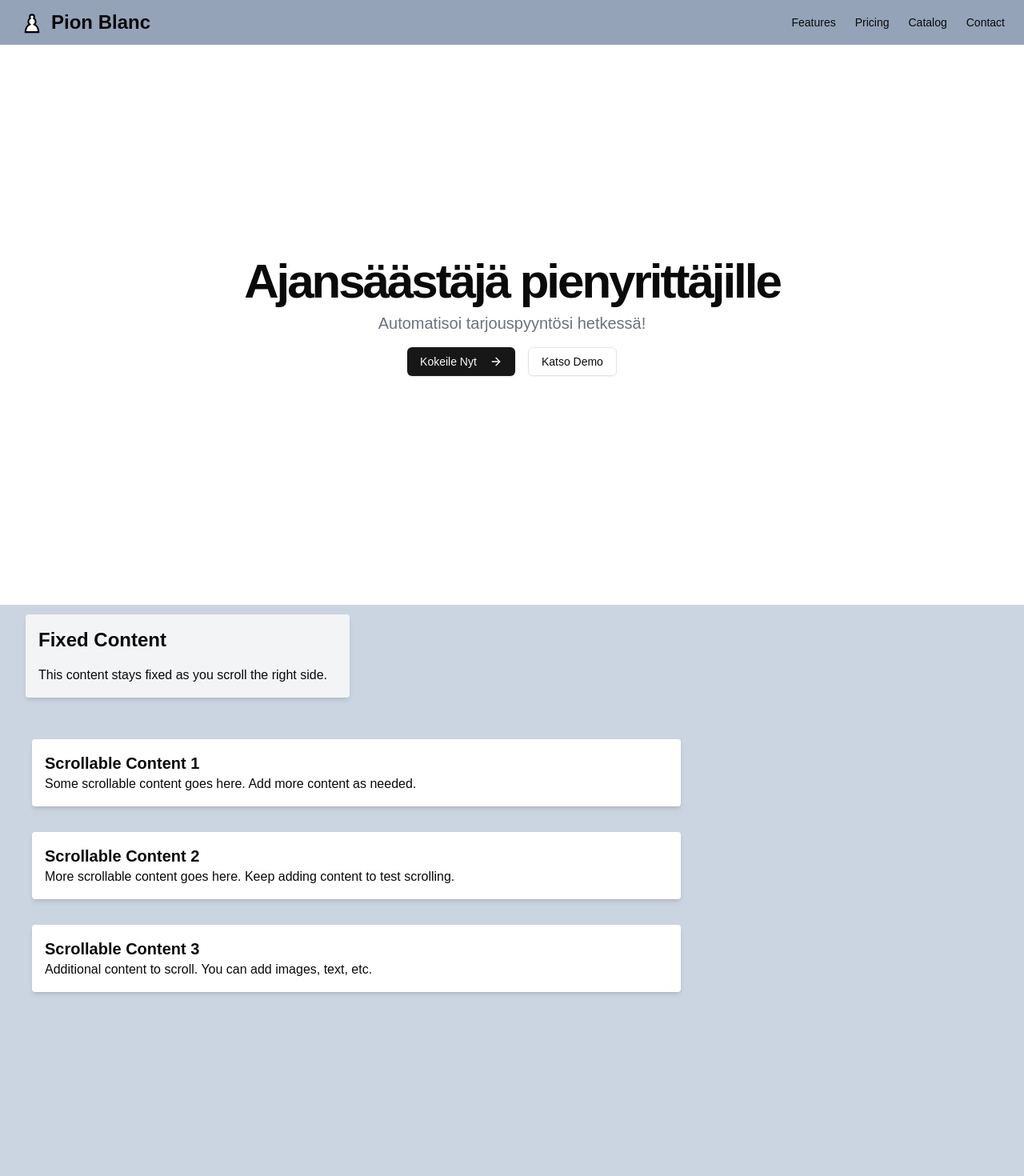
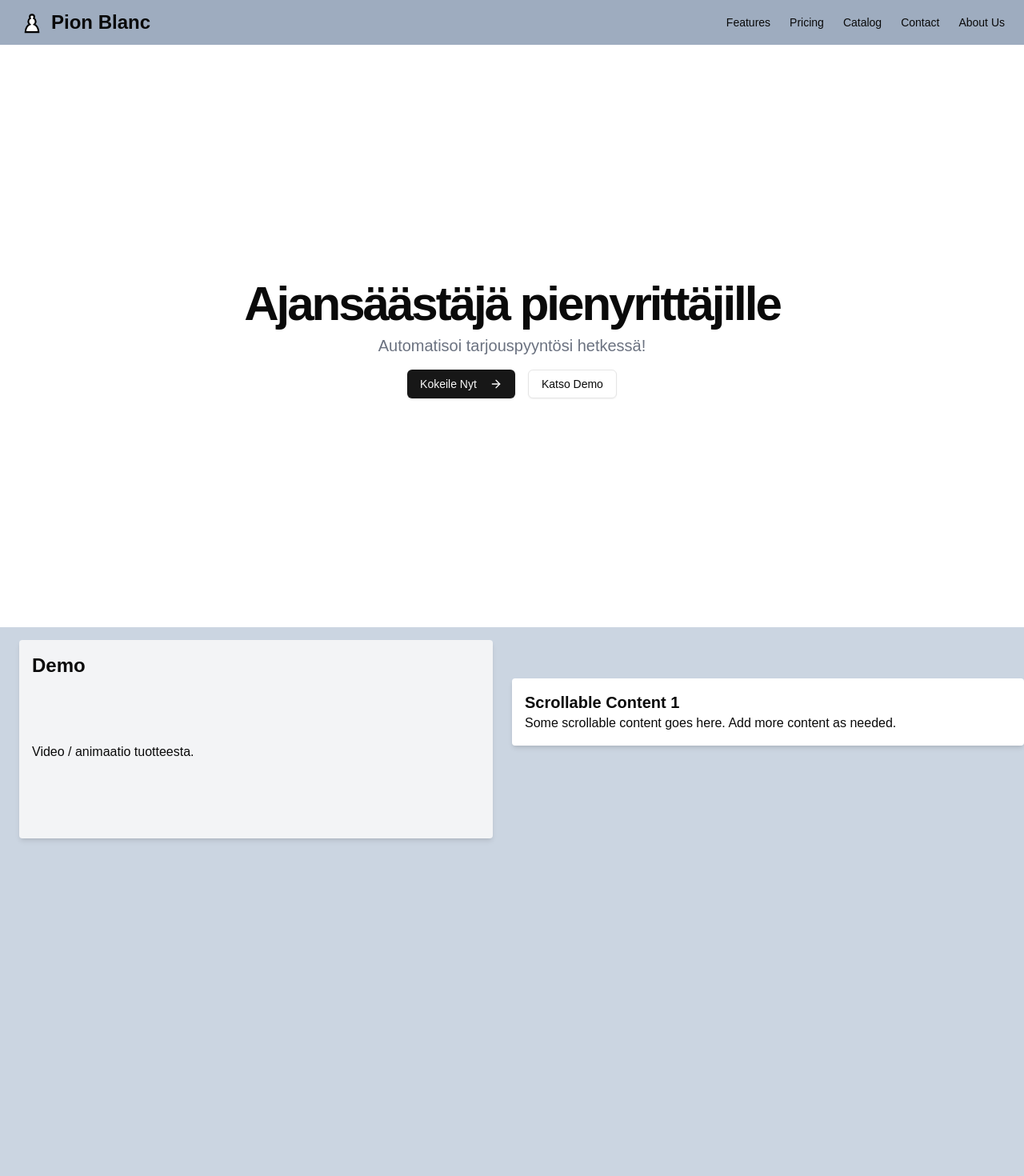
Before and after one commit to strengv1/pionblanc, a Next.js app in the folder homepage/: page / in a window 1280 px wide. Shown: the top 1470 px of the page at 80% size. Built offline with nearby package versions, Linux system fonts and the light colour scheme.

Commit message:
working fixed position

```diff
--- a/homepage/src/app/layout.tsx
+++ b/homepage/src/app/layout.tsx
@@ -1,5 +1,6 @@
 import localFont from "next/font/local";
 import "./globals.css";
+import Link from "next/link";
 
 // const geistSans = localFont({
 //   src: "./fonts/GeistVF.woff",
@@ -19,10 +20,46 @@ export default function RootLayout({
 }>) {
   return (
     <html lang="en">
-      <body
-        //className="flex justify-center"// className={`${geistSans.variable} ${geistMono.variable} antialiased`}
-      >
-        {children}
+      <body>
+        <header className="p-4 lg:px-6 h-14 flex fixed w-full items-center bg-slate-400 hover:bg-opacity-98 bg-opacity-90 z-10 top-0">
+          <Link className="flex items-center justify-center" href="/">
+            <img src="/pawn.svg" alt="Logo" className="h-7 w-7 md:h-7 md:w-7 lg:h-8 lg:w-8 text-primary" />
+            <span className="ml-2 text-lg md:text-xl lg:text-2xl font-bold">Pion Blanc</span>
+          </Link>
+          <nav className="ml-auto flex gap-4 sm:gap-6">
+            <Link className="text-sm font-medium hover:underline underline-offset-4" href="#features">
+              Features
+            </Link>
+            <Link className="text-sm font-medium hover:underline underline-offset-4" href="#pricing">
+              Pricing
+            </Link>
+            <Link className="text-sm font-medium hover:underline underline-offset-4" href="#catalog">
+              Catalog
+            </Link>
+            <Link className="text-sm font-medium hover:underline underline-offset-4" href="#contact">
+              Contact
+            </Link>
+            <Link className="text-sm font-medium hover:underline underline-offset-4" href="/about">
+              About Us
+            </Link>
+          </nav>
+        </header>
+        <main className="flex-1 mt-16 mb-9">
+          {children}
+        </main>
+        <footer className="flex flex-col gap-2 sm:flex-row py-6 w-full shrink-0 items-center px-4 md:px-6 border-t">
+          <p className="text-xs text-gray-500 dark:text-gray-400">
+            © 2023 InvoiceScraper Inc. All rights reserved.
+          </p>
+          <nav className="sm:ml-auto flex gap-4 sm:gap-6">
+            <Link className="text-xs hover:underline underline-offset-4" href="#">
+              Terms of Service
+            </Link>
+            <Link className="text-xs hover:underline underline-offset-4" href="#">
+              Privacy
+            </Link>
+          </nav>
+        </footer>
       </body>
     </html>
   );
--- a/homepage/src/app/page.tsx
+++ b/homepage/src/app/page.tsx
@@ -1,32 +1,12 @@
 import { Button } from "@/components/ui/button"
 import { Card, CardContent, CardDescription, CardFooter, CardHeader, CardTitle } from "@/components/ui/card"
 import Link from "next/link"
-import { ArrowRight, CheckCircle, Globe, FileCode, Zap } from "lucide-react"
+import { ArrowRight, CheckCircle } from "lucide-react"
 
 export default function LandingPage() {
   return (
-    <div className="flex flex-col min-h-screen">
-      <header className="px-4 lg:px-6 h-14 flex fixed w-full items-center bg-slate-400 hover:bg-opacity-100 bg-opacity-60 ">
-        <Link className="flex items-center justify-center" href="#">
-          <img src="/pawn.svg" alt="Logo" className="h-7 w-7 md:h-7 md:w-7 lg:h-8 lg:w-8 text-primary" />
-          <span className="ml-2 text-lg md:text-xl lg:text-2xl font-bold">Pion Blanc</span>
-        </Link>
-        <nav className="ml-auto flex gap-4 sm:gap-6">
-          <Link className="text-sm font-medium hover:underline underline-offset-4" href="#features">
-            Features
-          </Link>
-          <Link className="text-sm font-medium hover:underline underline-offset-4" href="#pricing">
-            Pricing
-          </Link>
-          <Link className="text-sm font-medium hover:underline underline-offset-4" href="#catalog">
-            Catalog
-          </Link>
-          <Link className="text-sm font-medium hover:underline underline-offset-4" href="#contact">
-            Contact
-          </Link>
-        </nav>
-      </header>
-      <main className="flex-1 mt-9">
+    <div>
+
       <section className="w-full py-12 md:py-32 lg:py-48 xl:py-56 flex items-center" style={{height: "90vh"}}>
         <div className="container mx-auto max-w-[1200px] px-4 md:px-6 ">
 
@@ -50,27 +30,30 @@ export default function LandingPage() {
         </div>
       </section>
 
-        <section className="h-screen bg-slate-300 mx-auto px-4 sm:px-6 lg:px-8 py-16 ">
+      <section className="min-h-screen bg-slate-300 mx-auto flex flex-col md:flex-row"> {/*  px-4 sm:px-6 lg:px-8 py-16  */}
+
         {/* Left Fixed Column */}
-          <div className="w-1/3 sticky top-1/2 transform -translate-y-1/2">
+        <div className="w-full md:w-1/2 py-4">
+          <div className="w-full sm:px-2 md:px-4 lg:px-6 px-2 sticky top-20 md:top-32 lg:top-40 "> {/* top-1/2 transform -translate-y-1/2 */}
             <div className="p-4 bg-gray-100 rounded shadow-md">
-              <h2 className="text-2xl font-bold mb-4">Fixed Content</h2>
-              <p>This content stays fixed as you scroll the right side.</p>
+              <h2 className="text-2xl font-bold mb-4">Demo</h2>
+              <p className="my-20">Video / animaatio tuotteesta.</p>
+            </div>
           </div>
         </div>
 
         {/* Right scrolling Column */}
-          <div className="w-2/3 ml-2">
-            <div className="space-y-8">
-              <div className="p-4 bg-white rounded shadow-md">
+        <div className="w-full md:w-1/2 my-8 md:my-16">
+          <div className="flex flex-col">
+            <div className="p-4 bg-white rounded shadow-md mb-12 md:mb-96">
               <h3 className="text-xl font-semibold">Scrollable Content 1</h3>
               <p>Some scrollable content goes here. Add more content as needed.</p>
             </div>
-              <div className="p-4 bg-white rounded shadow-md">
+            <div className="p-4 bg-white rounded shadow-md my-12 md:my-96">
               <h3 className="text-xl font-semibold">Scrollable Content 2</h3>
               <p>More scrollable content goes here. Keep adding content to test scrolling.</p>
             </div>
-              <div className="p-4 bg-white rounded shadow-md">
+            <div className="p-4 bg-white rounded shadow-md mt-12 md:mt-96">
               <h3 className="text-xl font-semibold">Scrollable Content 3</h3>
               <p>Additional content to scroll. You can add images, text, etc.</p>
             </div>
@@ -78,7 +61,6 @@ export default function LandingPage() {
           </div>
         </div>
       </section>
-
 
       <section id="pricing" className="w-full py-12 md:py-24 lg:py-32">
         <div className="container mx-auto max-w-[1200px] px-4 md:px-6">
@@ -121,20 +103,7 @@ export default function LandingPage() {
           </div>
         </div>
       </section>
-      </main>
-      <footer className="flex flex-col gap-2 sm:flex-row py-6 w-full shrink-0 items-center px-4 md:px-6 border-t">
-        <p className="text-xs text-gray-500 dark:text-gray-400">
-          © 2023 InvoiceScraper Inc. All rights reserved.
-        </p>
-        <nav className="sm:ml-auto flex gap-4 sm:gap-6">
-          <Link className="text-xs hover:underline underline-offset-4" href="#">
-            Terms of Service
-          </Link>
-          <Link className="text-xs hover:underline underline-offset-4" href="#">
-            Privacy
-          </Link>
-        </nav>
-      </footer>
+
     </div>
   )
 }
```
Lines whose indentation alone changed are shown as unchanged.
